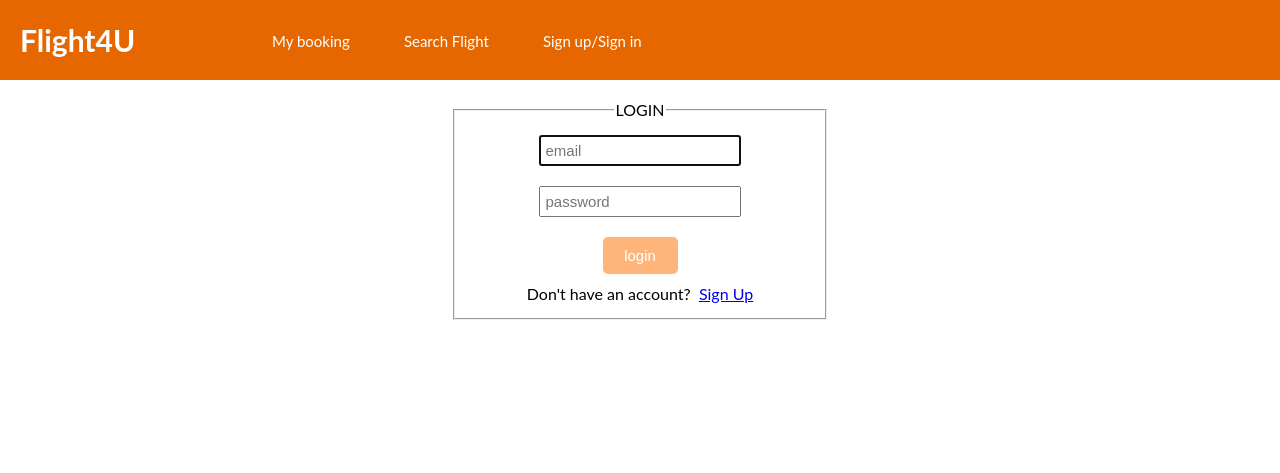
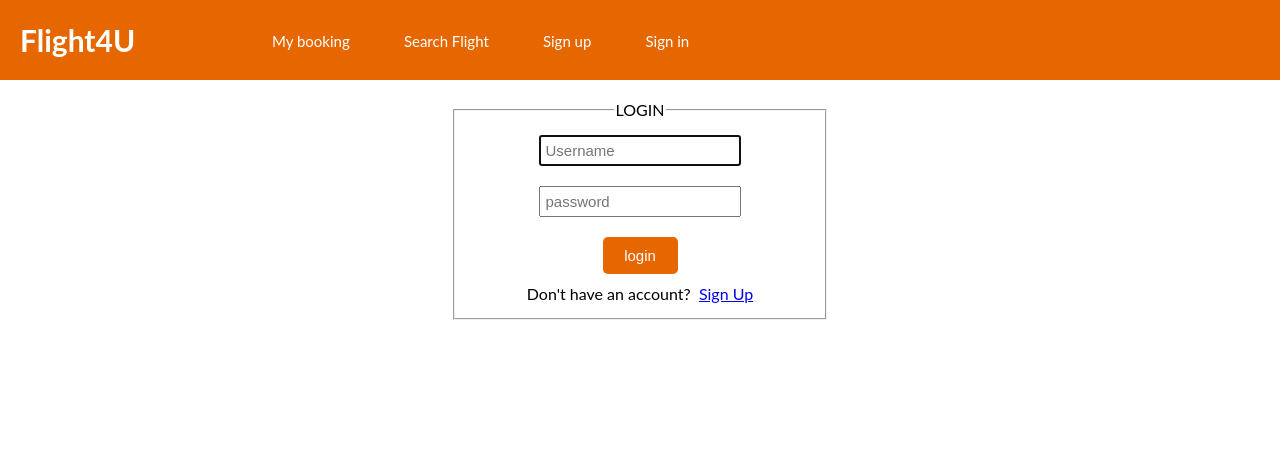
Before and after one commit to NopKorawit/Flight4U_CPE327_CPE231_project, a Django app: page /loginform in a window 1280 px wide. Shown: the top 473 px of the page. Run offline with Django 3.2, Linux system fonts and the light colour scheme; some libraries are stand-ins or nearby versions; some web fonts are replaced.

Commit message:
Register + Login V.Beta

```diff
--- a/flight4u/settings.py
+++ b/flight4u/settings.py
@@ -80,7 +80,7 @@ DATABASES = {
     'ENGINE': 'django.db.backends.postgresql_psycopg2',
     'NAME': 'Flight4U',
     'USER': 'postgres',
-    'PASSWORD': 'cpe231',  #nop,petch
+    'PASSWORD': 'cpe231', #nop,petch
     # 'PASSWORD': 'Slth_1811', #waen
     # 'PASSWORD': '0928127668',  #near
     'HOST': 'localhost',
--- a/flight_booking/templates/layout.html
+++ b/flight_booking/templates/layout.html
@@ -33,7 +33,8 @@
     <ul id="js-menu">
       <li><a href="my_booking">My booking</a></li>
       <li><a href="searchyourflight">Search Flight</a></li>
-      <li><a href="register">Sign up/Sign in</a></li>
+      <li><a href="register">Sign up</a></li>
+      <li><a href="loginform">Sign in</a></li>
     </ul>
 
   </nav>
--- a/flight_booking/templates/loginform.html
+++ b/flight_booking/templates/loginform.html
@@ -24,14 +24,14 @@
 <fieldset>
     <legend align="center">LOGIN</legend>
     {% csrf_token %}
-    <div class="login-form">
-        <input type="email" class="form-input" name="email" placeholder="email" autocomplete="on" autofocus>
+    <div class="register">
+        <input type="username" class="form-input" name="username" id="username" placeholder="Username" autofocus>
     </div>
     <div class="login-form">
         <input type="password" class="form-input" name="password" placeholder="password" autocomplete="off">
     </div>
     <div class="login-form">
-        <input type="submit" value="login" class="btn" disabled>
+        <input type="submit" value="login" class="btn">
     </div>
 
     <div>
--- a/flight_booking/templates/register.html
+++ b/flight_booking/templates/register.html
@@ -5,6 +5,10 @@
 {% block head %}
     <link rel="stylesheet" href="{% static 'css/register.css' %}">
     <script src="{% static 'js/register.js' %}" ></script>
+{% endblock %}
+
+{% block script %}
+    <script type"text/javascript" src="{% static 'js/signup.js' %}"></script>
 {% endblock %}
 
 
@@ -47,7 +51,7 @@
         <input type="password" class="form-input" name="repassword" id="repassword" placeholder="Confirm password" autocomplete="off">
     </div>
     <div class="register">
-        <input type="submit" value="Register" class="btn btn-primary" id="btn">
+        <input type="submit" value="Register" class="btn btn-primary" id="btn" > <!--disabled -->
     </div>
 
     <div class="register">
--- a/flight_booking/views.py
+++ b/flight_booking/views.py
@@ -1,10 +1,11 @@
+from django.contrib import auth
 from django.contrib.auth.models import User
 from django.shortcuts import redirect, render
 from .DBHelper import DBHelper
 from flight_booking.models import *
 from datetime import datetime
 from django.contrib import messages
-from django.contrib.auth import login,authenticate,logout
+# from django.contrib.auth import login,authenticate,logout
 
 #Generate account_no
 
@@ -108,37 +109,51 @@ def addUser(request):
         #     return redirect('/register')
         else:
             user = User.objects.create_user(
-                #account_no=account_no,
-                username=username,
-                email=email,
-                password=password,
-                first_name=Firstname,
-                last_name=Lastname
- #               phone_no=phone_no,
-                )
+            #account_no=account_no,
+            username=username,
+            email=email,
+            password=password,
+            first_name=Firstname,
+            last_name=Lastname
+#           phone_no=phone_no,
+            )
             user.save()
-
             return redirect('/login')
 
     else :
         messages.info(request,"Password doesn't match.")
         return redirect('/register')
 
+# def login(request):
+#     email = request.POST['email']
+#     password = request.POST['password']
+#     #check email and password
+#     user = authenticate(email=email,password=password)
+#     if not User.objects.filter(email=email).exists():
+#         messages.info(request,'this email does not exist')
+
+#     if user is not None: #user is exist
+#         messages.info(request,'Login success!')
+#         login(request,user)
+#         return redirect('/')
+#     else:
+#         messages.info(request,'this email does not exist')
+#         return redirect('/loginform')
+
 def login(request):
-    email = request.POST['email']
-    password = request.POST['password']
-    #check email and password
-    user = authenticate(email=email,password=password)
-    if not User.objects.filter(email=email).exists():
-        messages.info(request,'this email does not exist')
-
-    if user is not None: #user is exist
-        messages.info(request,'Login success!')
-        login(request,user)
-        return redirect('/')
+    if request.method=='POST':
+        username = request.POST['username']
+        password = request.POST['password']
+        user = auth.authenticate(username=username,password=password)
+        if user is not None:
+            auth.login(request,user)
+            messages.success(request, f" Hello {username}, You Are Successfully Logged In")
+            return redirect('/')
+        else:
+            messages.info(request, "Incorrect Username/Password")
+        return redirect('/loginform')
     else:
-        messages.info(request,'this email does not exist')
-        return redirect('/loginform')
+        return render(request,'/loginform')
 
 #------------------Fetch part--------------------------
 
```
Also changed, not shown: flight_booking/static/js/register.js (+60 -0 lines).
